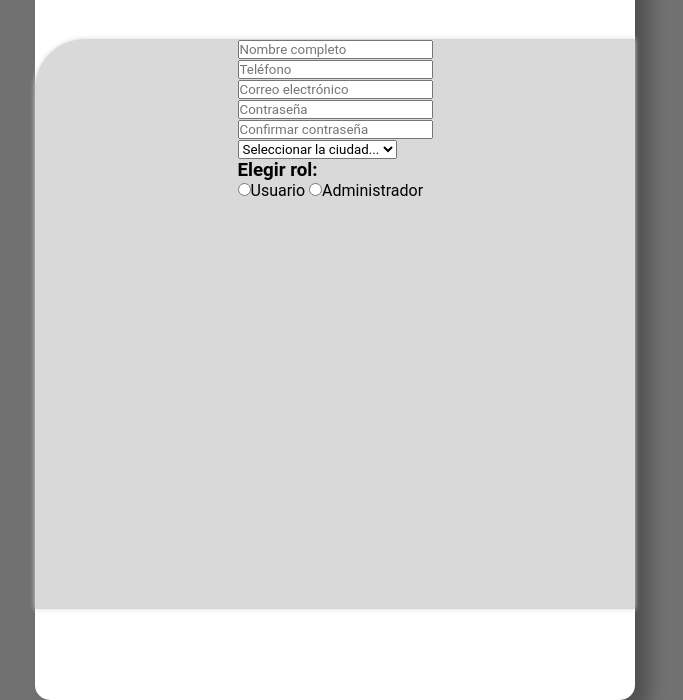
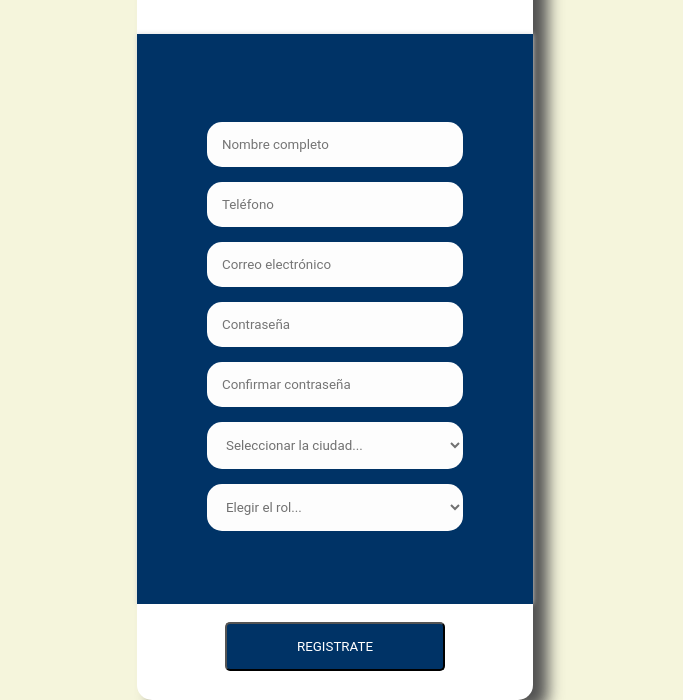
Before and after one commit to RonaldG233/proyecto_calzado, a plain HTML site: page pagina_registro_usuario.html in a window 1280 px wide. Shown: the part 170-870 px from the top of the page, without its empty margins (305-988 px from the left). Drawn offline with Linux system fonts and the light colour scheme.

Commit message:
avance login y registro e inicio de sesion usuario arreglo de colores

```diff
--- a/estilos.css
+++ b/estilos.css
@@ -5,19 +5,19 @@
   font-family: "Roboto", sans-serif;
 }
 body{
-  background-color: #fff;
+  background-color: #BEBEBE;
   margin: 0 ;
 }
 
 .titulo{
   display: flex;
   justify-content: center;
+  align-items: center;
   margin-top: 40px;
-
-  /* position: relative; */
+    /* width: 1 0%; */
 }
 .titulo_proyecto{
-  /* position: absolute; */
+  width: 30%;
 
 
 }
@@ -32,28 +32,29 @@ body{
 .boton_principio{
   background-color: #000;
   color: #fff;
-  padding: 35px 105px;
+  padding: 25px 90px;
   border-radius: 15px;
   font-size: 17px;
 }
 
 .boton_principio:hover{
   background-color: #8a8a8a;
+  border: none;
 }
 
 .decoraciones_pag_principal{
   position: relative;
 }
-.decoracion_parte_izquierda{
+/* .decoracion_parte_izquierda{
   position: absolute;
-  left: 135px;
+  left: 190px;
   top: 35px;
 }
 .decoracion_parte_derecha{
   position: absolute;
   top: 35px;
-  right: 155px;
-}
+  right: 210px;
+} */
 
 .textos_pag_principal{
   display: flex;
@@ -81,7 +82,7 @@ body{
   padding: 20px;
 
 }
-.tercer_texto{
+/* .tercer_texto{
   display: flex;
   justify-content: center;
   align-items: center;
@@ -90,10 +91,10 @@ body{
   margin-top: 50px;
   font-weight: 900;
   text-shadow: 2px 4px 0 #727272;
-}
+} */
 .logos_calzados{
   display: flex;
-  margin-top: 70px;
+  margin-top: 140px;
   justify-content: center;
   align-items: center;
   gap: 60px;
--- /dev/null
+++ b/pagina_inicioSesion_usuario.css
@@ -0,0 +1,113 @@
+*{
+  margin: 0;
+  padding: 0;
+  box-sizing: border-box;
+  font-family: "Roboto", sans-serif;
+}
+body{
+  background-color: #F5F5DC;
+  margin: 0 ;
+  /* filter: blur(8px); */
+  /* display: flex; */
+
+}
+.ventana{
+  display: flex;
+  align-items:center;
+  justify-content: center;
+  height: 100%;
+  width: 100%;
+  justify-items: center;
+}
+.ventana_registro{
+
+  margin-top: 200px;
+  background-color: #fff;
+  /* width: 600px; */
+  width: 31vw;
+  height: 400px;
+  border-radius: 15px;
+  box-shadow:15px 10px 15px #525252;
+}
+.titulo_registro{
+  display: flex;
+  flex-direction: column;
+  margin-top: 50px;
+  justify-content: center;
+  align-items: center;
+
+}
+.texto_titulo{
+
+  width: 40%;
+}
+.campos_registro{
+
+}
+.seccion_campos_registro{
+  display: flex;
+  background-color: #003366;
+  /* width: 600px; */
+  width: 31vw;
+  height: 200px;
+  margin-top: 50px;
+  /* border-radius: 50px 0px 0px 0px; */
+  box-shadow:0px 0px 5px #d9d9d9;
+  justify-content: center;
+  align-items: center;
+
+}
+
+.input, .select_content{
+  width: 20vw;
+  background-color: #fff;
+  margin-top:15px;
+  /* border-color: #c7c3c3; */
+  padding: 15px;
+  border-radius: 15px;
+  border-style: none;
+  outline: none;
+
+}
+.select_content{
+  color: #717171;
+}
+/* .select_ciudad{
+  background-color: #C7C3C3;
+  margin-top: 20px;
+  border-style: none;
+  padding: 15px 65px;
+  border-radius: 15px;
+  color: #717171;
+
+} */
+/* .select_rol{
+  background-color: #C7C3C3;
+  margin-top: 20px;
+  border-style: none;
+  padding: 15px;
+  border-radius: 15px;
+  color: #717171;
+
+
+} */
+.boton{
+  display: flex;
+  width: 100%;
+  height: 85px;
+  align-items: center;
+  justify-content: center;
+  background-color: #fff;
+  border-radius: 0px 0px 15px 15px;
+}
+.boton_registrarse{
+  background-color: #003366;
+  color: #fff;
+  padding: 15px 70px;
+  border-radius: 5px;
+}
+.boton_registrarse:hover{
+  background-color: #686868;
+  /* transition: 1s; */
+  /* border: #686868; */
+}
--- a/pagina_registro_usuario.css
+++ /dev/null
@@ -1,54 +0,0 @@
-*{
-  margin: 0;
-  padding: 0;
-  box-sizing: border-box;
-  font-family: "Roboto", sans-serif;
-}
-body{
-  background-color: #717171;
-  margin: 0 ;
-
-}
-.ventana{
-  display: flex;
-  align-items:center;
-  justify-content: center;
-  height: 100%;
-  width: 100%;
-  justify-items: center;
-}
-.ventana_registro{
-
-  margin-top: 70px;
-  background-color: #fff;
-  width: 600px;
-  height: 800px;
-  border-radius: 15px;
-  box-shadow:15px 10px 15px #525252;
-}
-.titulo_registro{
-  display: flex;
-  flex-direction: column;
-  margin-top: 50px;
-  justify-content: center;
-  align-items: center;
-
-}
-.texto_titulo{
-
-  font-weight: 700;
-}
-.campos_registro{
-
-}
-.seccion_campos_registro{
-  display: flex;
-  background-color: #d9d9d9;
-  width: 600px;
-  height: 570px;
-  margin-top: 70px;
-  border-radius: 50px 0px 0px 0px;
-  box-shadow:0px 0px 5px #d9d9d9;
-  justify-content: center;
-
-}
--- a/pagina_registro_usuario.html
+++ b/pagina_registro_usuario.html
@@ -4,33 +4,33 @@
   <meta charset="UTF-8">
   <meta name="viewport" content="width=device-width, initial-scale=1.0">
   <title>Registrar usuario</title>
-  <link rel="stylesheet" href="pagina_registro_usuario.css">
+  <link rel="stylesheet" href="paginas_registro_usuario.css">
 </head>
 <body>
   <div class="ventana">
     <section class="ventana_registro">
       <div class="titulo_registro">
-        <p class="texto_titulo">PRESTIGE</p>
+        <img src="./imagenes/logo_clazado_azulOscuro.png" class="texto_titulo">
         <div class="campos_registro">
           <section class="seccion_campos_registro">
             <form action="#" novalidate>
               <div>
-                <input type="text" name="nombre" placeholder="Nombre completo">
+                <input class="input" type="text" name="nombre" placeholder="Nombre completo">
               </div>
               <div>
-                <input type="tel" name="telefono" placeholder="Teléfono">
+                <input class="input" type="tel" name="telefono" placeholder="Teléfono">
               </div>
               <div>
-                <input type="text" name="correo" placeholder="Correo electrónico">
+                <input class="input" type="text" name="correo" placeholder="Correo electrónico">
               </div>
               <div>
-                <input type="password" name="contrasena" placeholder="Contraseña">
+                <input class="input" type="password" name="contrasena" placeholder="Contraseña">
               </div>
               <div>
-                <input type="password" name="confirmaContrasena" placeholder="Confirmar contraseña">
+                <input class="input" type="password" name="confirmaContrasena" placeholder="Confirmar contraseña">
               </div>
               <div class="form_ciudad">
-                <select name="ciudad" id="ciudad">
+                <select name="ciudad" id="ciudad" class="select_content">
                   <option>Seleccionar la ciudad...</option>
                   <option value="1">Bucaramanga</option>
                   <option value="2">Bogota</option>
@@ -39,18 +39,19 @@
                 </select>
               </div>
               <div class="form_rol">
-                <h3>Elegir rol:</h3>
-                <div class="form_rol_unico">
+                <select name="rol" id="rol" class="select_content">
+                  <option>Elegir el rol...</option>
+                  <option value="1">Usuario</option>
+                  <option value="2">Administrador</option>
+                </select>
 
-                  <input type="radio" name="roles" id="usuario" value="usuario"><label for="usuario">Usuario</label>
-
-                  <input type="radio" name="roles" id="admin" value="admin"><label for="admin">Administrador</label>
-
-                </div>
               </div>
             </form>
 
           </section>
+        </div>
+        <div class="boton">
+          <button class="boton_registrarse">REGISTRATE</button>
         </div>
 
       </div>
--- /dev/null
+++ b/paginas_registro_usuario.css
@@ -0,0 +1,111 @@
+*{
+  margin: 0;
+  padding: 0;
+  box-sizing: border-box;
+  font-family: "Roboto", sans-serif;
+}
+body{
+  background-color: #F5F5DC;
+  margin: 0 ;
+
+}
+.ventana{
+  display: flex;
+  align-items:center;
+  justify-content: center;
+  height: 100%;
+  width: 100%;
+  justify-items: center;
+}
+.ventana_registro{
+
+  margin-top: 70px;
+  background-color: #fff;
+  /* width: 600px; */
+  width: 31vw;
+  height: 800px;
+  border-radius: 15px;
+  box-shadow:15px 10px 15px #525252;
+}
+.titulo_registro{
+  display: flex;
+  flex-direction: column;
+  margin-top: 50px;
+  justify-content: center;
+  align-items: center;
+
+}
+.texto_titulo{
+
+  width: 40%;
+}
+.campos_registro{
+
+}
+.seccion_campos_registro{
+  display: flex;
+  background-color: #003366;
+  /* width: 600px; */
+  width: 31vw;
+  height: 570px;
+  margin-top: 50px;
+  /* border-radius: 50px 0px 0px 0px; */
+  box-shadow:0px 0px 5px #d9d9d9;
+  justify-content: center;
+  align-items: center;
+
+}
+
+.input, .select_content{
+  width: 20vw;
+  background-color: #fdfdfd;
+  margin-top:15px;
+  /* border-color: #c7c3c3; */
+  padding: 15px;
+  border-radius: 15px;
+  border-style: none;
+  outline: none;
+
+}
+.select_content{
+  color: #717171;
+}
+/* .select_ciudad{
+  background-color: #C7C3C3;
+  margin-top: 20px;
+  border-style: none;
+  padding: 15px 65px;
+  border-radius: 15px;
+  color: #717171;
+
+} */
+/* .select_rol{
+  background-color: #C7C3C3;
+  margin-top: 20px;
+  border-style: none;
+  padding: 15px;
+  border-radius: 15px;
+  color: #717171;
+
+
+} */
+.boton{
+  display: flex;
+  width: 100%;
+  height: 85px;
+  align-items: center;
+  justify-content: center;
+  background-color: #fff;
+  border-radius: 0px 0px 15px 15px;
+}
+.boton_registrarse{
+  background-color: #003366;
+  color: #fff;
+  padding: 15px 70px;
+  border-radius: 5px;
+}
+.boton_registrarse:hover{
+  background-color: #5a68b3;
+  /* transition: 1s; */
+  /* border: #686868; */
+}
```
Also changed, not shown: index.html (+5 -5 lines), pagina_inicioSesion_usuario.html (added, +40 -0 lines), imagenes/img_figura_inferior.png (added), imagenes/img_figura_superior.png (added), imagenes/logo_calzado_azul.png (added), imagenes/logo_calzado_gris.png (added), imagenes/logo_clazado_azulOscuro.png (added).
